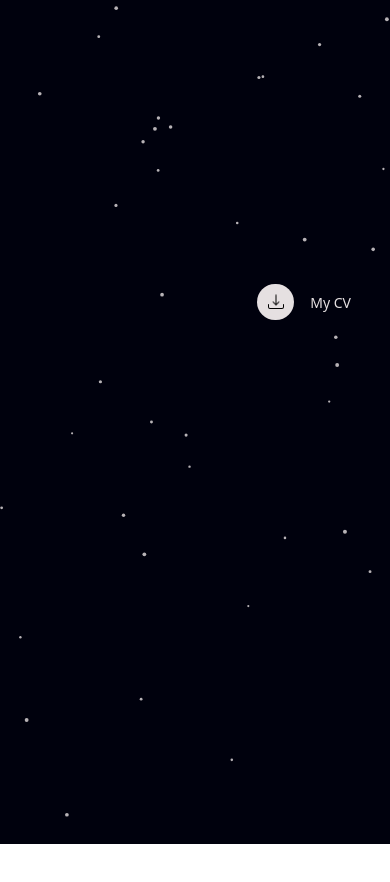
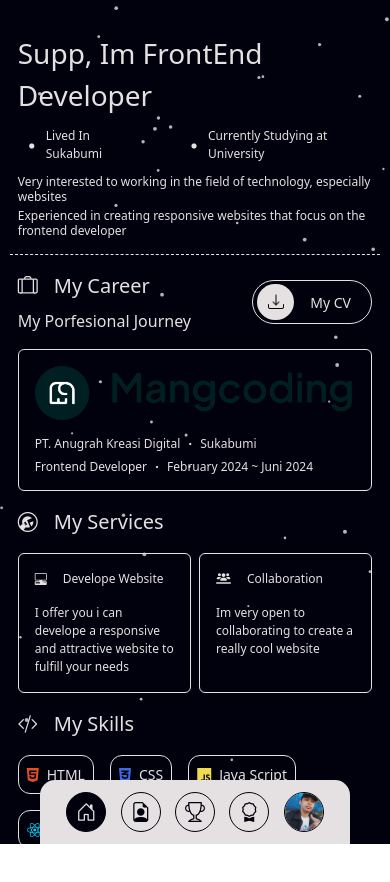
Before and after one commit to rizkyyusril00/PortfolioV2, a React (Vite) app: page / in a window 390 px wide. Shown: the top 882 px of the page. Before the commit the page ends 844 px from the top, so only its background shows below. Built offline with nearby package versions, Linux system fonts and the light colour scheme.

Commit message:
add mobile nav

```diff
--- a/src/assets/components/btnSosmed.jsx
+++ b/src/assets/components/btnSosmed.jsx
@@ -37,8 +37,8 @@ export default function BtnSosmed (){
     return(
         <>
             {sosmeds.map((sosmed) => (
-                <a href={sosmed.url} target="_blank" key={sosmed.id} className="w-6 h-6 slg:w-9 slg:h-9 lg:w-12 lg:h-12 bg-[#00010D] rounded-full flex items-center justify-center relative group">
-                    <i className={sosmed.icon + " text-[14px] slg:text-[18px] lg:text-[22px] text-primary relative z-20"}></i>
+                <a href={sosmed.url} target="_blank" key={sosmed.id} className="w-8 h-8 md:w-6 md:h-6 slg:w-9 slg:h-9 lg:w-12 lg:h-12 bg-[#00010D] rounded-full flex items-center justify-center relative group">
+                    <i className={sosmed.icon + " text-[16px] md:text-[14px] slg:text-[18px] lg:text-[22px] text-primary relative z-20"}></i>
                     <div className={`${sosmed.hoverStyle} absolute -top-1 w-0 h-0 scale-0 opacity-0 rounded-full group-hover:w-6 group-hover:h-6 slg:group-hover:w-9 slg:group-hover:h-9 lg:group-hover:w-12 lg:group-hover:h-12 transition-all duration-500 ease-in-out group-hover:top-0 group-hover:opacity-100 group-hover:scale-100`}></div>
                 </a>
             ))}
--- a/src/assets/components/main.jsx
+++ b/src/assets/components/main.jsx
@@ -3,13 +3,14 @@ import Home from "./home"
 import About from "./about"
 import Project from "./project"
 import Certificate from "./certificate"
+import MobileNav from "./mobileNav"
 
 export default function Main({value, blobShow, togleClick, navMenu, handleMenuHome, handleMenuAbout, handleMenuProject, handleMenuCertificate}) {
 
     const deviceSize = () => {
         if (window.innerWidth > 768) {
             return(
-                <Sidebar className="hidden" valueMain={value} blobShow={blobShow} togleClickMain={togleClick} navMenu={navMenu} handleMenuHome={handleMenuHome} handleMenuAbout={handleMenuAbout} handleMenuProject={handleMenuProject} handleMenuCertificate={handleMenuCertificate}/>
+                <Sidebar className="" valueMain={value} blobShow={blobShow} togleClickMain={togleClick} navMenu={navMenu} handleMenuHome={handleMenuHome} handleMenuAbout={handleMenuAbout} handleMenuProject={handleMenuProject} handleMenuCertificate={handleMenuCertificate}/>
             );
         } else {
             return null
@@ -18,8 +19,8 @@ export default function Main({value, blobShow, togleClick, navMenu, handleMenuHo
 
     return(
         <>
-            <div className="main-box">
-                <div className="bg-transparent max-w-[1440px] w-[95%] md:w-[80%] h-screen mx-auto py-8 bg-opacity-85 flex gap-10">
+            <div className="main-box relative">
+                <div className="bg-transparent max-w-[1440px] w-[95%] md:w-[80%] h-screen mx-auto pt-8 md:py-8 bg-opacity-85 flex gap-10">
                     {/* sidebar */}
                     {deviceSize()}
                     {/* hero */}
@@ -42,6 +43,7 @@ export default function Main({value, blobShow, togleClick, navMenu, handleMenuHo
                         </div>
                     </div>
                 </div>
+                <MobileNav navMenu={navMenu} handleMenuHome={handleMenuHome} handleMenuAbout={handleMenuAbout} handleMenuProject={handleMenuProject} handleMenuCertificate={handleMenuCertificate}/>
             </div>
         </>
     )
--- /dev/null
+++ b/src/assets/components/mobileNav.jsx
@@ -0,0 +1,39 @@
+import { useState } from "react";
+import Hero from "../img/Hero.jpg"
+import BtnSosmed from "./btnSosmed";
+
+export default function MobileNav({navMenu, handleMenuHome, handleMenuAbout, handleMenuProject, handleMenuCertificate}) {
+    const [showMedsosMobile, setShowMedsosMobile] = useState(false);
+
+    const showMedsos = () => {
+        setShowMedsosMobile(!showMedsosMobile);
+    }
+    return (
+        <>
+            <div className="w-full px-10 sticky bottom-0 z-30 block md:hidden bg-transparent">
+                <div className="w-full bg-primary p-3 rounded-t-[15px] flex items-center justify-evenly relative z-10">
+                    <div onClick={handleMenuHome} className={`${navMenu === "Home" ? "border-bg bg-bg" : "border-bg bg-transparent"} p-2 w-10 h-10 flex items-center justify-center rounded-full border aspect-square`}>
+                        <i className={`${navMenu === "Home" ? "text-primary" : "text-bg"} text-[20px] bi bi-house-door`}></i>
+                    </div>
+                    <div onClick={handleMenuAbout} className={`${navMenu === "About" ? "border-bg bg-bg" : "border-bg bg-transparent"} p-2 w-10 h-10 flex items-center justify-center rounded-full border aspect-square`}>
+                        <i className={`${navMenu === "About" ? "text-primary" : "text-bg"} text-[20px] bi bi-file-earmark-person`}></i>
+                    </div>
+                    <div onClick={handleMenuProject} className={`${navMenu === "Project" ? "border-bg bg-bg" : "border-bg bg-transparent"} p-2 w-10 h-10 flex items-center justify-center rounded-full border aspect-square`}>
+                        <i className={`${navMenu === "Project" ? "text-primary" : "text-bg"} text-[20px] bi bi-trophy`}></i>
+                    </div>
+                    <div onClick={handleMenuCertificate} className={`${navMenu === "Certificate" ? "border-bg bg-bg" : "border-bg bg-transparent"} p-2 w-10 h-10 flex items-center justify-center rounded-full border aspect-square`}>
+                        <i className={`${navMenu === "Certificate" ? "text-primary" : "text-bg"} text-[20px] bi bi-award`}></i>
+                    </div>
+                    <div onClick={showMedsos} className="w-10 h-10 flex items-center justify-center rounded-full border border-bg aspect-square relative z-10">
+                        <img src={Hero} className="w-full h-full rounded-[50%]" alt="photo profile" />
+                        <div className={` ${showMedsosMobile ? "w-20" : "w-0"} transition-all duration-500 ease-in-out h-auto absolute -right-6 py-3 rounded-[15px] bg-primary -top-[275px] z-0`}>
+                            <div className={`${showMedsosMobile ? "opacity-100 delay-300" : "opacity-0"} transition-all duration-500 ease-in-out flex flex-col items-center justify-center gap-4`}>
+                                <BtnSosmed />
+                            </div>
+                        </div>
+                    </div>
+                </div>
+            </div>
+        </>
+    );
+}
```
